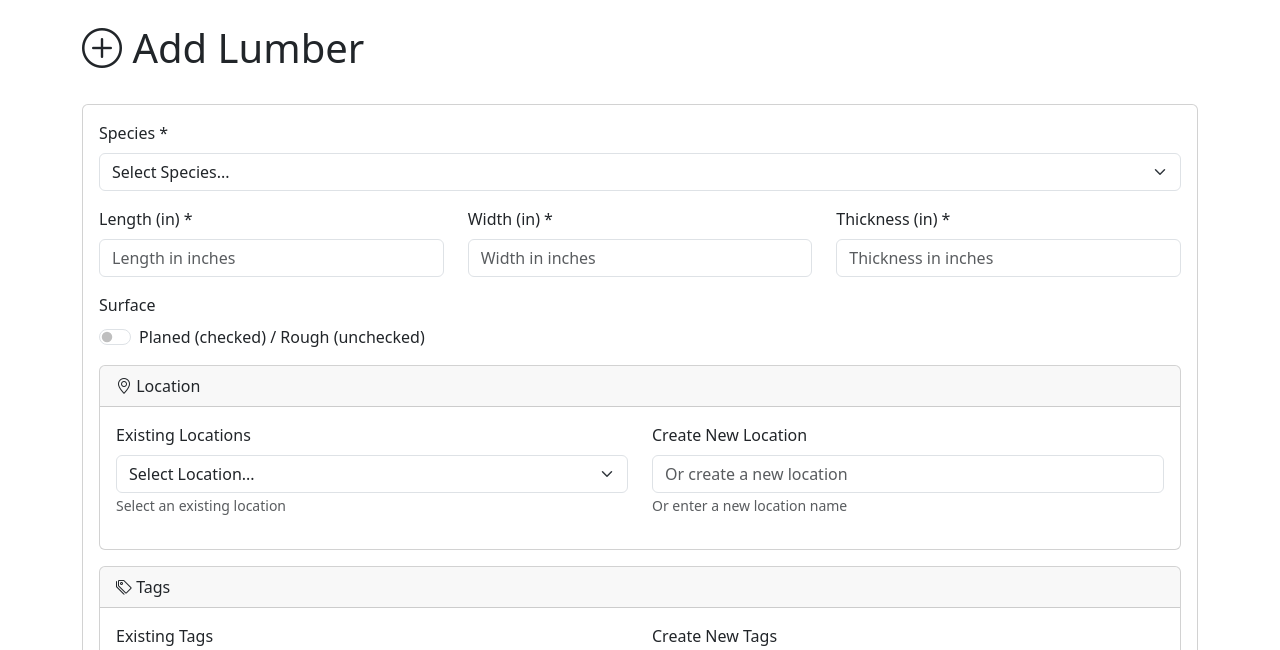
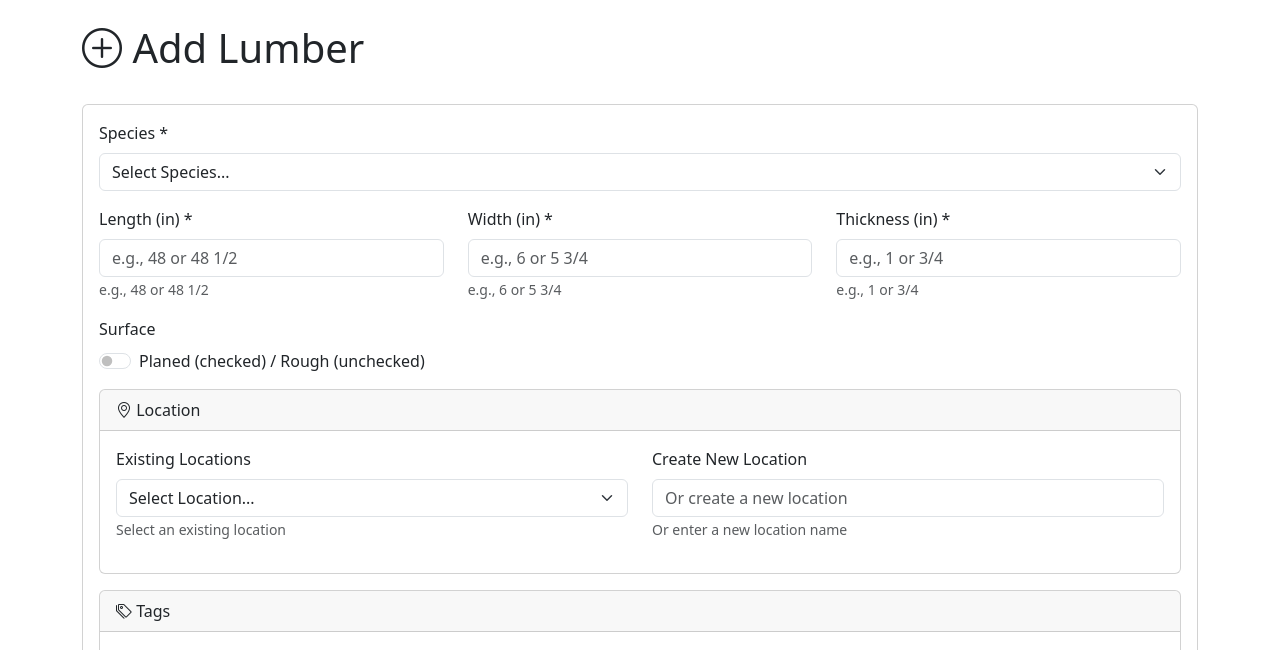
Before and after one commit to iliaden/lumber-inventory, a Flask app: page /add in a window 1280 px wide. Shown: the part 56-706 px from the top of the page. Run offline with Flask 3, Linux system fonts and the light colour scheme.

Commit message:
fraction support

```diff
--- a/app.py
+++ b/app.py
@@ -2,6 +2,7 @@ import os
 
 from flask import flash, Flask, jsonify, redirect, render_template, request, url_for
 from forms import LumberForm, SearchForm
+from fractions_utils import float_to_fraction_display, parse_fraction_string
 from models import db, Location, Lumber, Tag
 
 app = Flask(__name__)
@@ -12,6 +13,13 @@ app.config["SQLALCHEMY_DATABASE_URI"] = "sqlite:///inventory.db"
 app.config["SQLALCHEMY_TRACK_MODIFICATIONS"] = False
 
 db.init_app(app)
+
+
+@app.template_filter("fraction")
+def fraction_filter(value):
+    """Jinja2 filter to convert float to fraction display."""
+    return float_to_fraction_display(value)
+
 
 with app.app_context():
     db.create_all()
@@ -118,9 +126,9 @@ def add_lumber():
     if form.validate_on_submit():
         lumber = Lumber(
             species=form.species.data,
-            length=form.length.data,
-            width=form.width.data,
-            thickness=form.thickness.data,
+            length=parse_fraction_string(form.length.data),
+            width=parse_fraction_string(form.width.data),
+            thickness=parse_fraction_string(form.thickness.data),
             planed=form.planed.data,
         )
 
@@ -173,12 +181,16 @@ def edit_lumber(id):
         form.tags.data = [t.id for t in lumber.tags]
         # Pre-select current location
         form.location.data = lumber.location_id if lumber.location_id else 0
+        # Convert dimensions to fraction strings for display
+        form.length.data = float_to_fraction_display(lumber.length)
+        form.width.data = float_to_fraction_display(lumber.width)
+        form.thickness.data = float_to_fraction_display(lumber.thickness)
 
     if form.validate_on_submit():
         lumber.species = form.species.data
-        lumber.length = form.length.data
-        lumber.width = form.width.data
-        lumber.thickness = form.thickness.data
+        lumber.length = parse_fraction_string(form.length.data)
+        lumber.width = parse_fraction_string(form.width.data)
+        lumber.thickness = parse_fraction_string(form.thickness.data)
         lumber.planed = form.planed.data
 
         # Handle location - prefer new location if provided, otherwise use selected
--- a/forms.py
+++ b/forms.py
@@ -7,7 +7,32 @@ from wtforms import (
     StringField,
     SubmitField,
 )
-from wtforms.validators import DataRequired, Length, NumberRange, Optional
+from wtforms.validators import DataRequired, Length, NumberRange, Optional, ValidationError
+
+from fractions_utils import parse_fraction_string, float_to_fraction_display
+
+
+class FractionValidator:
+    """Validator that accepts fractions like '1 3/4' or '3/4' as well as decimals."""
+
+    def __init__(self, min_value=None, message=None):
+        self.min_value = min_value
+        self.message = message
+
+    def __call__(self, form, field):
+        if not field.data or field.data.strip() == "":
+            raise ValidationError("This field is required.")
+
+        try:
+            value = parse_fraction_string(field.data)
+            if self.min_value is not None and value < self.min_value:
+                raise ValidationError(
+                    self.message or f"Value must be at least {self.min_value}."
+                )
+        except ValueError as e:
+            raise ValidationError(
+                f"Invalid format. Enter a number (e.g., 1.5) or fraction (e.g., 1 1/2)."
+            )
 
 
 # 30 most common wood species used in North American woodworking
@@ -44,20 +69,20 @@ class LumberForm(FlaskForm):
         choices=SPECIES_CHOICES,
         validators=[DataRequired()],
     )
-    length = FloatField(
+    length = StringField(
         "Length (inches)",
-        validators=[DataRequired(), NumberRange(min=0.1)],
-        render_kw={"placeholder": "Length in inches"},
+        validators=[FractionValidator(min_value=0.1)],
+        render_kw={"placeholder": "e.g., 48 or 48 1/2"},
     )
-    width = FloatField(
+    width = StringField(
         "Width (inches)",
-        validators=[DataRequired(), NumberRange(min=0.1)],
-        render_kw={"placeholder": "Width in inches"},
+        validators=[FractionValidator(min_value=0.1)],
+        render_kw={"placeholder": "e.g., 6 or 5 3/4"},
     )
-    thickness = FloatField(
+    thickness = StringField(
         "Thickness (inches)",
-        validators=[DataRequired(), NumberRange(min=0.1)],
-        render_kw={"placeholder": "Thickness in inches"},
+        validators=[FractionValidator(min_value=0.1)],
+        render_kw={"placeholder": "e.g., 1 or 3/4"},
     )
     planed = BooleanField("Planed", default=False)
     location = SelectField(
--- a/templates/add_lumber.html
+++ b/templates/add_lumber.html
@@ -26,28 +26,31 @@
                 <div class="col-4">
                     <div class="mb-3">
                         <label for="length" class="form-label">Length (in) *</label>
-                        {{ form.length(class="form-control" + (" is-invalid" if form.length.errors else ""), type="number", step="0.125") }}
+                        {{ form.length(class="form-control" + (" is-invalid" if form.length.errors else "")) }}
                         {% if form.length.errors %}
                             <div class="invalid-feedback">{{ form.length.errors[0] }}</div>
                         {% endif %}
+                        <small class="form-text text-muted">e.g., 48 or 48 1/2</small>
                     </div>
                 </div>
                 <div class="col-4">
                     <div class="mb-3">
                         <label for="width" class="form-label">Width (in) *</label>
-                        {{ form.width(class="form-control" + (" is-invalid" if form.width.errors else ""), type="number", step="0.125") }}
+                        {{ form.width(class="form-control" + (" is-invalid" if form.width.errors else "")) }}
                         {% if form.width.errors %}
                             <div class="invalid-feedback">{{ form.width.errors[0] }}</div>
                         {% endif %}
+                        <small class="form-text text-muted">e.g., 6 or 5 3/4</small>
                     </div>
                 </div>
                 <div class="col-4">
                     <div class="mb-3">
                         <label for="thickness" class="form-label">Thickness (in) *</label>
-                        {{ form.thickness(class="form-control" + (" is-invalid" if form.thickness.errors else ""), type="number", step="0.125") }}
+                        {{ form.thickness(class="form-control" + (" is-invalid" if form.thickness.errors else "")) }}
                         {% if form.thickness.errors %}
                             <div class="invalid-feedback">{{ form.thickness.errors[0] }}</div>
                         {% endif %}
+                        <small class="form-text text-muted">e.g., 1 or 3/4</small>
                     </div>
                 </div>
             </div>
--- a/templates/index.html
+++ b/templates/index.html
@@ -80,7 +80,7 @@
             {% for item in lumber_items %}
             <tr>
                 <td><strong>{{ item.species }}</strong></td>
-                <td>{{ item.length }}" × {{ item.width }}" × {{ item.thickness }}"</td>
+                <td>{{ item.length|fraction }}" × {{ item.width|fraction }}" × {{ item.thickness|fraction }}"</td>
                 <td>
                     {% if item.planed %}
                         <span class="badge bg-success">Planed</span>
@@ -134,7 +134,7 @@
                 {% endif %}
             </div>
             <p class="card-text mb-2">
-                <strong>{{ item.length }}" × {{ item.width }}" × {{ item.thickness }}"</strong>
+                <strong>{{ item.length|fraction }}" × {{ item.width|fraction }}" × {{ item.thickness|fraction }}"</strong>
             </p>
             <p class="card-text">
                 {% if item.planed %}
```
Also changed, not shown: templates/edit_lumber.html (+6 -3 lines), README.md.
